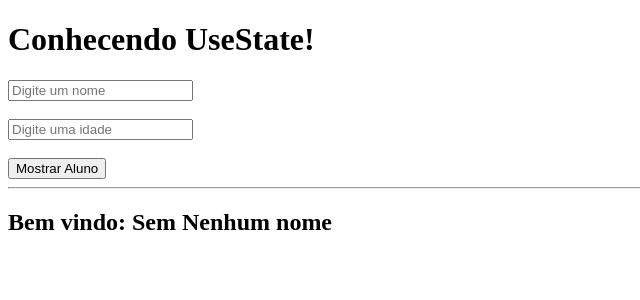
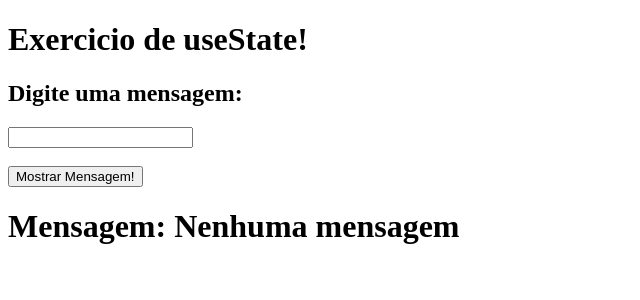
Before and after one commit to Dudutenor/react-typescript-studies, a React (Vite) app: page / in a window 1280 px wide. Shown: the top 300 px of the page, without its empty margins (0-640 px from the left). Built offline with nearby package versions, Linux system fonts and the light colour scheme.

Commit message:
Exercício 4 - prática de useState

```diff
--- a/src/App.tsx
+++ b/src/App.tsx
@@ -1,45 +1,31 @@
-import { useState} from 'react'
+import {useState} from 'react'
 
 
 export default function App(){
     const[input, setInput] = useState("")
-    const[aluno, setAluno] =  useState("Sem Nenhum nome")
-    const[idade, setIdade] = useState("")
 
-    function mostrarAluno(){
-        setAluno(input)
+    const[mensagem, setMensagem] = useState("Nenhuma mensagem")
 
+    function mostrarMensagem(){
+        setMensagem(input)
     }
 
+    return(
+        <div>
+            <h1>Exercicio de useState!</h1>
 
-    return(
+            <h2>Digite uma mensagem:</h2>
 
-        <div>
-           <h1>Conhecendo UseState!</h1>
+            <input
+            placeholder=''
+            value={input}
+            onChange={(e) => setInput(e.target.value)}
 
-           <input
-           placeholder="Digite um nome"
-           value={input}
-           onChange={ (e) => setInput(e.target.value)}
-           />
+            />
+            <br /><br/>
+            <button onClick={mostrarMensagem}>Mostrar Mensagem!</button>
+            <h1>Mensagem: {mensagem}</h1>
 
-           <br/><br/>
-
-           <input
-           placeholder="Digite uma idade"
-           value={idade}
-           onChange={(e) => setIdade(e.target.value)}/>
-
-
-           <br/><br/>
-
-           <button onClick={mostrarAluno}>Mostrar Aluno</button>
-
-           <hr />
-
-
-           <h2> Bem vindo: {aluno}</h2>
         </div>
-
     )
 }
```
